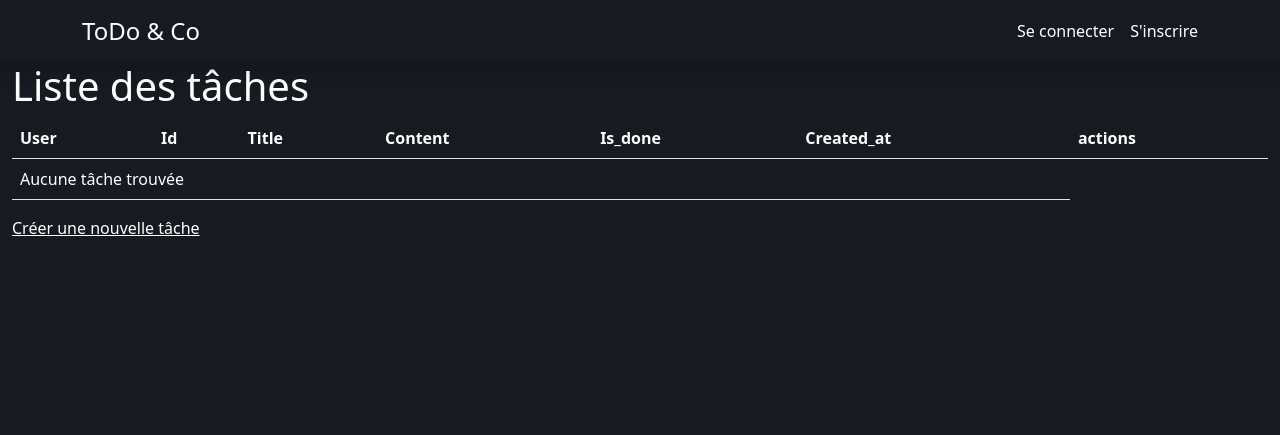
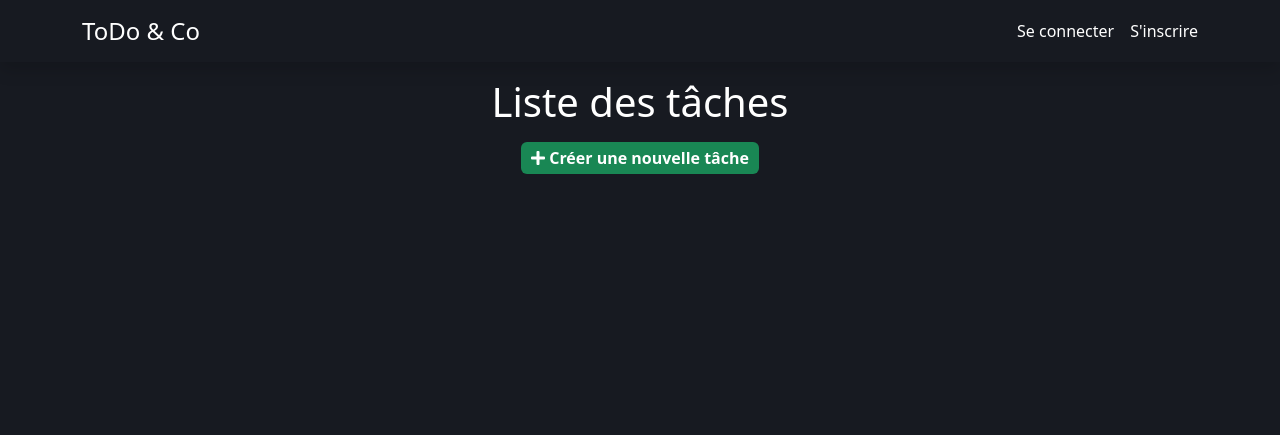
Before and after one commit to arcausin/todo-and-co, a Symfony app: template templates/task/index.html.twig in a window 1280 px wide. Shown: the top 435 px of the page. Run offline with Twig, Linux system fonts and the light colour scheme; the template is opened without the code that fills it, so the values that code supplies are empty; some libraries are stand-ins or nearby versions.

Commit message:
tasks crud for user and admin

```diff
--- a/src/Form/TaskType.php
+++ b/src/Form/TaskType.php
@@ -30,7 +30,7 @@ class TaskType extends AbstractType
                 ],
                 'required' => true,
             ])
-            ->add('content', TextType::class, [
+            ->add('content', null, [
                 'label' => 'Contenu',
                 'constraints' => [
                     new NotBlank([
@@ -38,9 +38,7 @@ class TaskType extends AbstractType
                     ]),
                     new Length([
                         'min' => 3,
-                        'minMessage' => 'Le contenu doit contenir au moins {{ limit }} caractères.',
-                        'max' => 255,
-                        'maxMessage' => 'Le contenu doit contenir au maximum {{ limit }} caractères.'
+                        'minMessage' => 'Le contenu doit contenir au moins {{ limit }} caractères.'
                     ])
                 ],
                 'required' => true,
--- a/templates/base.html.twig
+++ b/templates/base.html.twig
@@ -77,7 +77,7 @@
 
     <main class="container-fluid" style="min-height: 60vh; padding-top: 62px" id="main-content">
         {% if app.user %}
-            <div class="mt-3 d-flex justify-content-center">connecté en tant que : {{ app.user }}</div>
+            <div class="mt-3 mb-3 d-flex justify-content-center">connecté en tant que : {{ app.user }}</div>
         {% endif %}
 
         {% block body %}{% endblock %}
--- a/templates/task/_delete_form.html.twig
+++ b/templates/task/_delete_form.html.twig
@@ -1,4 +1,4 @@
 <form method="post" action="{{ path('app_task_delete', {'id': task.id}) }}" onsubmit="return confirm('Êtes-vous sûr de bien vouloir supprimer cette tâche ?');">
     <input type="hidden" name="_token" value="{{ csrf_token('delete' ~ task.id) }}">
-    <button class="btn text-white">Supprimer</button>
+    <button class="badge text-bg-danger py-2 fs-6 border-0"><i class="fas fa-trash"></i></button>
 </form>
--- a/templates/task/index.html.twig
+++ b/templates/task/index.html.twig
@@ -3,8 +3,8 @@
 {% block title %}Liste des tâches - ToDo & Co{% endblock %}
 
 {% block body %}
-    <h1>Liste des tâches</h1>
-
+<div class="container">
+    <div class="row">
         {% for flash_message in app.flashes('successTaskAdd') %}
             <div class="alert alert-success" role="alert">
                 {{ flash_message }}
@@ -23,39 +23,76 @@
             </div>
         {% endfor %}
 
-    <table class="table text-white">
-        <thead>
-            <tr>
-                <th>User</th>
-                <th>Id</th>
-                <th>Title</th>
-                <th>Content</th>
-                <th>Is_done</th>
-                <th>Created_at</th>
-                <th>actions</th>
-            </tr>
-        </thead>
-        <tbody>
+        <h1 class="text-center mt-3 mb-3">Liste des tâches</h1>
+
+        <a class="text-center mb-3" href="{{ path('app_task_new') }}"><span class="badge text-bg-success py-2 fs-6"><i class="fas fa-plus"></i> Créer une nouvelle tâche</span></a>
+
+        <div class="col-12 mb-3">
+            <div class="row g-3">
                 {% for task in tasks %}
-            <tr>
-                <td>{{ task.user }}</td>
-                <td>{{ task.id }}</td>
-                <td>{{ task.title }}</td>
-                <td>{{ task.content }}</td>
-                <td>{{ task.isDone ? 'Yes' : 'No' }}</td>
-                <td>{{ task.createdAt ? task.createdAt|date('Y-m-d H:i:s') : '' }}</td>
-                <td>
-                    <a href="{{ path('app_task_show', {'id': task.id}) }}" class="text-white">voir</a>
-                    <a href="{{ path('app_task_edit', {'id': task.id}) }}" class="text-white">modifier</a>
-                </td>
-            </tr>
+                <div class="col-12 col-md-6 col-lg-4">
+                    {% if task.isDone %}
+                    <div class="rounded-3 border border-secondary">
                     {% else %}
-            <tr>
-                <td colspan="6">Aucune tâche trouvée</td>
-            </tr>
+                    <div class="rounded-3 border border-info">
+                    {% endif %}
+                        <div class="d-flex justify-content-between align-items-center px-3 py-2">
+                            <span>{{ task.title }}</span>
+
+                            {% if app.user %}
+                            <div class="d-flex justify-content-between">
+                                <a href="{{ path('app_task_edit', {'id': task.id}) }}"><span class="badge text-bg-warning py-2 me-3 fs-6"><i class="fas fa-edit"></i></span></a>
+
+                                {{ include('task/_delete_form.html.twig') }}
+                            </div>
+                            {% endif %}
+                        </div>
+                        <div class="px-3 py-2">
+                            {{ task.content }}
+                        </div>
+                        <div class="d-flex justify-content-between align-items-center px-3 py-2">
+                            <span class="badge text-bg-light py-2 fs-6 mb-1"><i class="fas fa-user"></i> {{ task.user }}</span>
+
+                            {{ task.createdAt|date('d/m/Y') }}
+                        </div>
+                    </div>
+                </div>
                 {% endfor %}
-        </tbody>
-    </table>
 
-    <a href="{{ path('app_task_new') }}" class="text-white">Créer une nouvelle tâche</a>
+                {% if tasksAnonym is defined %}
+                    {% for taskAnonym in tasksAnonym %}
+                    <div class="col-12 col-md-6 col-lg-4">
+                        {% if taskAnonym.isDone %}
+                        <div class="rounded-3 border border-secondary">
+                        {% else %}
+                        <div class="rounded-3 border border-info">
+                        {% endif %}
+                            <div class="d-flex justify-content-between align-items-center px-3 py-2">
+                                <span>{{ taskAnonym.title }}</span>
+
+                                <div class="d-flex justify-content-between">
+                                    <a href="{{ path('app_task_edit', {'id': taskAnonym.id}) }}"><span class="badge text-bg-warning py-2 me-3 fs-6"><i class="fas fa-edit"></i></span></a>
+
+                                    <form method="post" action="{{ path('app_task_delete', {'id': taskAnonym.id}) }}" onsubmit="return confirm('Êtes-vous sûr de bien vouloir supprimer cette tâche ?');">
+                                        <input type="hidden" name="_token" value="{{ csrf_token('delete' ~ taskAnonym.id) }}">
+                                        <button class="badge text-bg-danger py-2 fs-6 border-0"><i class="fas fa-trash"></i></button>
+                                    </form>
+                                </div>
+                            </div>
+                            <div class="px-3 py-2">
+                                {{ taskAnonym.content }}
+                            </div>
+                            <div class="d-flex justify-content-between align-items-center px-3 py-2">
+                                <span class="badge text-bg-light py-2 fs-6 mb-1"><i class="fas fa-user"></i> Anonyme</span>
+
+                                {{ taskAnonym.createdAt|date('d/m/Y') }}
+                            </div>
+                        </div>
+                    </div>
+                    {% endfor %}
+                {% endif %}
+            </div>
+        </div>
+    </div>
+</div>
 {% endblock %}
```
Also changed, not shown: src/Controller/TaskController.php (+3 -14 lines), templates/task/_form.html.twig (+15 -1 lines), templates/task/edit.html.twig (+10 -6 lines), templates/task/new.html.twig (+10 -4 lines), templates/task/show.html.twig (deleted, +0 -42 lines). Lines whose indentation alone changed are shown as unchanged.
